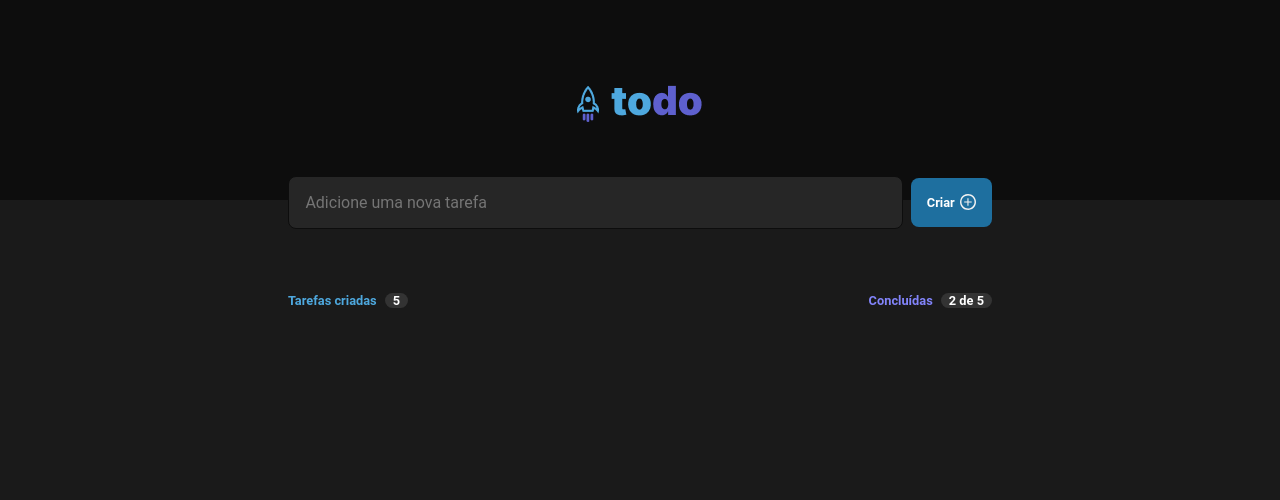
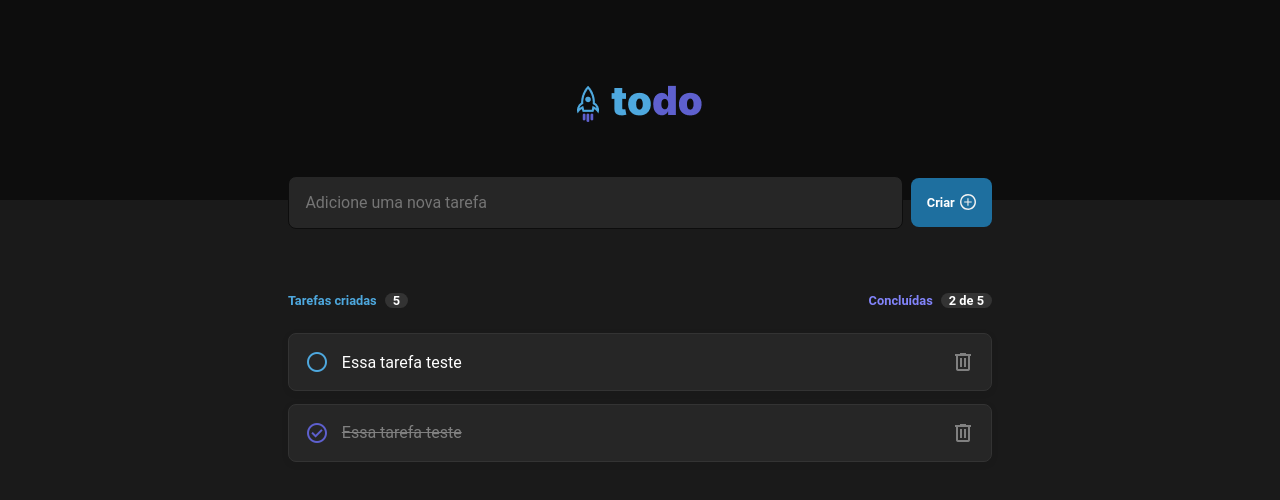
Before and after one commit to CauueSanttos/ignite-todo-list, a React (Vite) app: page / in a window 1280 px wide. Shown: the top 500 px of the page. Built offline with nearby package versions, Linux system fonts and the light colour scheme.

Commit message:
feat: added task list

```diff
--- a/index.html
+++ b/index.html
@@ -4,6 +4,7 @@
     <meta charset="UTF-8" />
     <link rel="icon" type="image/svg+xml" href="/vite.svg" />
     <meta name="viewport" content="width=device-width, initial-scale=1.0" />
+    <link rel="stylesheet" href="https://fonts.googleapis.com/css2?family=Material+Symbols+Outlined:opsz,wght,FILL,GRAD@20..48,100..700,0..1,-50..200" />
     <title>To Do List</title>
   </head>
   <body>
--- a/src/App.tsx
+++ b/src/App.tsx
@@ -1,6 +1,7 @@
 import Header from './components/Header'
 import AddTask from './components/AddTask'
 import TaskListHeader from './components/TaskListHeader'
+import TaskList from './components/TaskList'
 
 import styles from './App.module.css'
 import './global.css'
@@ -13,6 +14,7 @@ function App() {
       <div className={styles.wrapper}>
         <AddTask />
         <TaskListHeader />
+        <TaskList />
       </div>
     </div>
   )
--- /dev/null
+++ b/src/components/TaskList/index.module.css
@@ -0,0 +1,52 @@
+.taskList {
+    width: 100%;
+    max-width: 48rem;
+    padding: 0 2rem;
+    list-style: none;
+    margin-top: 1.5rem;
+}
+
+.taskList li {
+    width: 100%;
+    display: flex;
+    justify-content: space-between;
+    align-items: center;
+    padding: 1rem;
+    background: var(--gray-500);
+    border: 1px solid var(--gray-400);
+    box-shadow: 0px 2px 8px rgba(0, 0, 0, 0.06);
+    border-radius: 8px;
+    color: var(--white)
+}
+
+.taskList li + li {
+    margin-top: 0.8rem;
+}
+
+.taskList li div {
+    display: flex;
+    align-items: center;
+}
+
+.icon {
+    cursor: pointer;
+    margin-right: 0.8rem;
+}
+
+.iconCheck {
+    color: var(--blue-500);
+}
+
+.iconChecked {
+    color: var(--purple-700);
+}
+
+.iconTrash {
+    cursor: pointer;
+    color: var(--gray-300);
+}
+
+.textChecked {
+    color: var(--gray-300);
+    text-decoration: line-through;
+}
--- /dev/null
+++ b/src/components/TaskList/index.tsx
@@ -0,0 +1,39 @@
+import React from 'react';
+
+import styles from './index.module.css';
+
+const TaskList: React.FC = () => {
+  return (
+    <ul className={styles.taskList}>
+        <li>
+            <div>
+                <span className={`material-symbols-outlined ${styles.icon} ${styles.iconCheck}`}>
+                    circle
+                </span>
+
+                <span>Essa tarefa teste</span>
+            </div>
+
+            <span className={`material-symbols-outlined ${styles.iconTrash}`}>
+                delete
+            </span>
+        </li>
+
+        <li>
+            <div>
+                <span className={`material-symbols-outlined ${styles.icon} ${styles.iconChecked}`}>
+                    check_circle
+                </span>
+
+                <span className={styles.textChecked}>Essa tarefa teste</span>
+            </div>
+
+            <span className={`material-symbols-outlined ${styles.iconTrash}`}>
+                delete
+            </span>
+        </li>
+    </ul>
+  );
+}
+
+export default TaskList;
```
Also changed, not shown: src/assets/trash.png (added).
